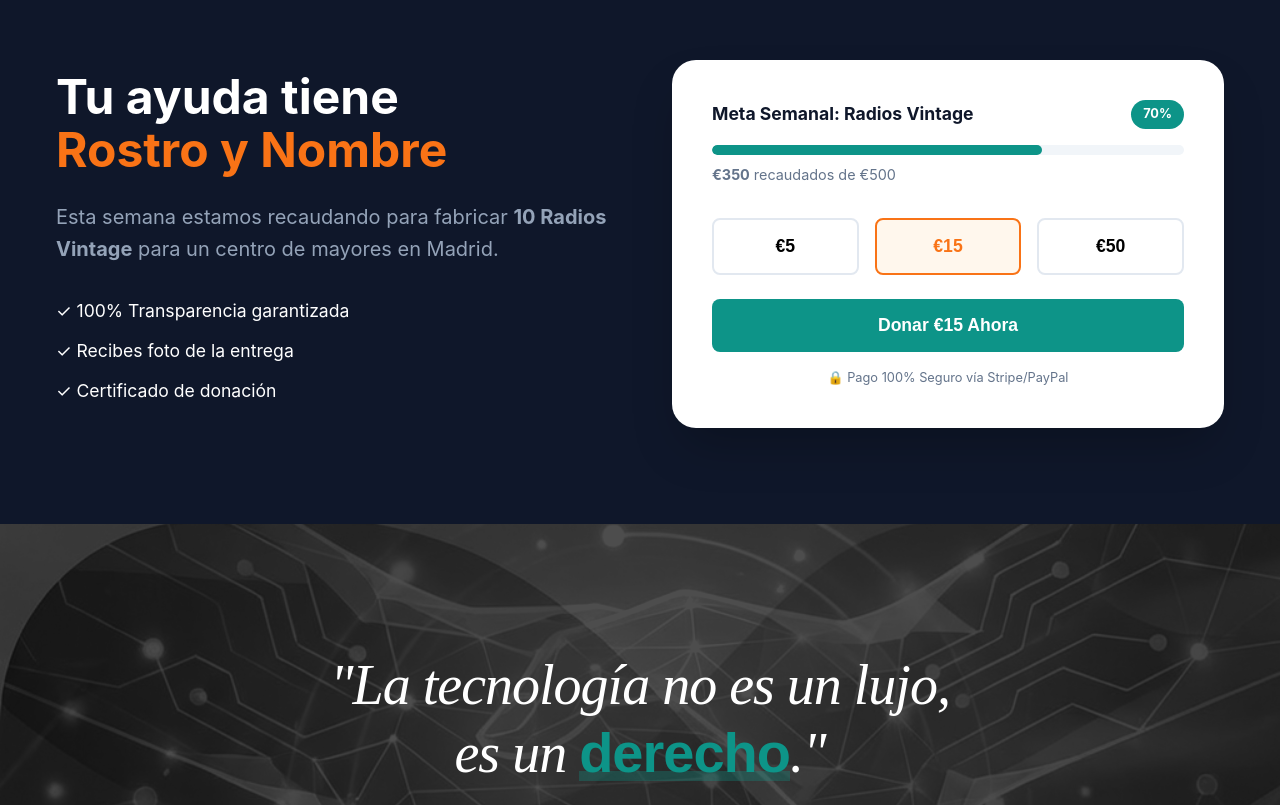
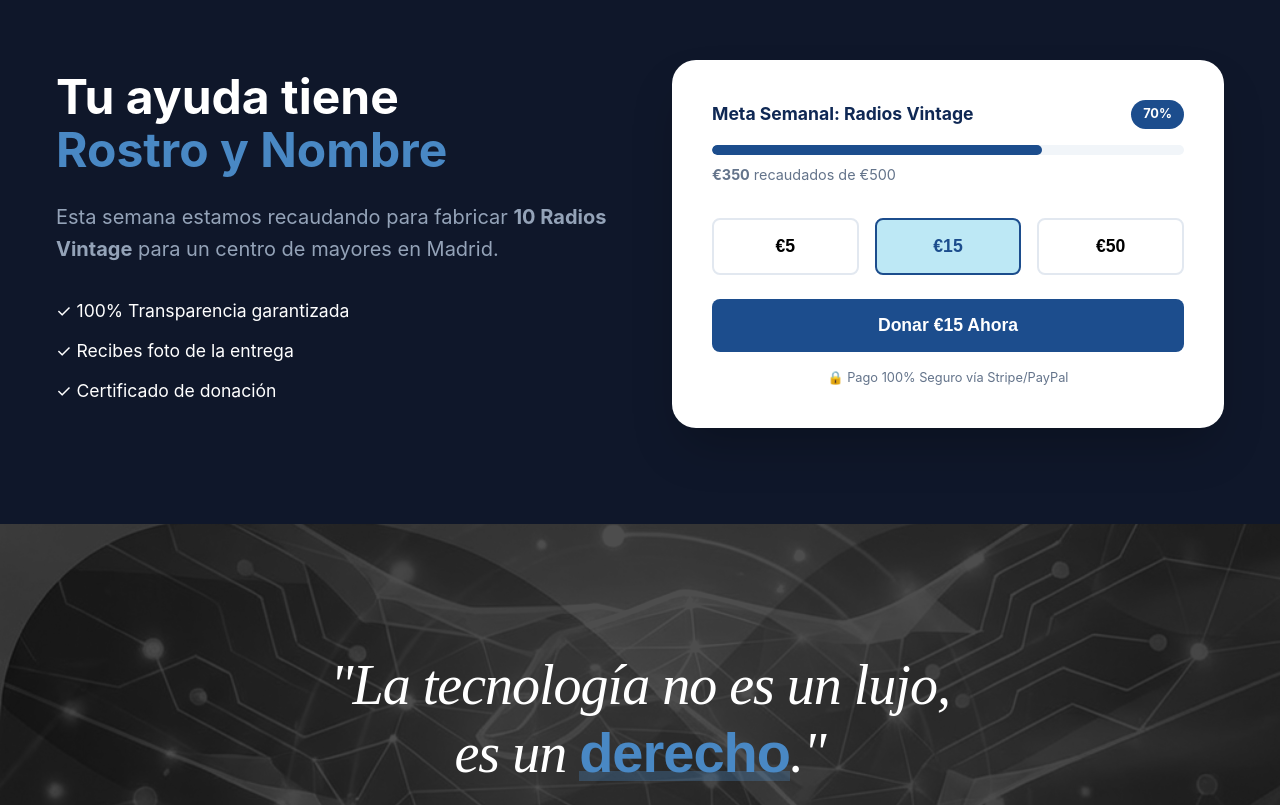
Before and after one commit to aldorusso/human-hack, a SvelteKit app: page / in a window 1280 px wide. Shown: the part 2860-3665 px from the top of the page. Built offline with nearby package versions, Linux system fonts and the light colour scheme.

Commit message:
style: apply new color palette (#0F2854, #1C4D8D, #4988C4, #BDE8F5)

```diff
--- a/src/app.css
+++ b/src/app.css
@@ -1,15 +1,17 @@
 /* Global Variables */
 :root {
-    --color-primary: #0d9488; /* Teal 600 */
-    --color-primary-dark: #0f766e; /* Teal 700 */
-    --color-secondary: #f97316; /* Orange 500 */
-    --color-secondary-dark: #ea580c; /* Orange 600 */
+    --color-primary: #1C4D8D;
+    --color-primary-dark: #0F2854;
+    --color-secondary: #4988C4;
+    --color-accent: #BDE8F5;
 
-    --color-bg: #f8fafc; /* Slate 50 */
+    --color-bg: #f8fafc;
+    /* Let's keep a very light neutral bg for readability */
     --color-surface: #ffffff;
 
-    --color-text: #0f172a; /* Slate 900 */
-    --color-text-muted: #64748b; /* Slate 500 */
+    --color-text: #0F2854;
+    /* Using the dark navy for text for better harmony */
+    --color-text-muted: #64748b;
 
     --font-heading: 'Inter', system-ui, sans-serif;
     --font-body: 'Inter', system-ui, sans-serif;
@@ -24,7 +26,9 @@
 }
 
 /* Reset & Base */
-*, *::before, *::after {
+*,
+*::before,
+*::after {
     box-sizing: border-box;
     margin: 0;
     padding: 0;
@@ -68,6 +72,7 @@ img {
     background-color: var(--color-primary);
     color: white;
 }
+
 .btn-primary:hover {
     background-color: var(--color-primary-dark);
 }
@@ -76,16 +81,31 @@ img {
     background-color: var(--color-secondary);
     color: white;
 }
+
 .btn-secondary:hover {
-    background-color: var(--color-secondary-dark);
+    background-color: var(--color-primary);
+    /* Using the primary blue for hover highlight */
 }
 
-h1, h2, h3 {
+h1,
+h2,
+h3 {
     font-family: var(--font-heading);
     line-height: 1.2;
     margin-bottom: var(--spacing-md);
 }
 
-h1 { font-size: 2.5rem; font-weight: 800; }
-h2 { font-size: 2rem; font-weight: 700; }
-h3 { font-size: 1.5rem; font-weight: 600; }
+h1 {
+    font-size: 2.5rem;
+    font-weight: 800;
+}
+
+h2 {
+    font-size: 2rem;
+    font-weight: 700;
+}
+
+h3 {
+    font-size: 1.5rem;
+    font-weight: 600;
+}
--- a/src/routes/+page.svelte
+++ b/src/routes/+page.svelte
@@ -176,7 +176,7 @@
    .section-header { margin-bottom: 4rem; text-align: center;}
    .section-header h2 { font-size: 2.5rem; color: var(--color-primary-dark); margin-bottom: 0.5rem; }
    .section-header p { font-size: 1.25rem; color: var(--color-text-muted); }
-   .bg-gradient { background: linear-gradient(180deg, #f8fafc 0%, #eef2ff 100%); }
+   .bg-gradient { background: linear-gradient(180deg, #f8fafc 0%, var(--color-accent) 100%); }
 
    /* MANIFESTO REDESIGN */
    .manifesto-section {
@@ -215,7 +215,7 @@
    }
 
    .highlight-text {
-       color: var(--color-primary);
+       color: var(--color-secondary);
        font-style: normal;
        font-weight: 800;
        font-family: sans-serif; /* Contrast */
@@ -226,7 +226,7 @@
        content: '';
        position: absolute;
        bottom: 5px; left: 0; width: 100%; height: 10px;
-       background: var(--color-primary);
+       background: var(--color-secondary);
        opacity: 0.3;
        z-index: -1;
    }
@@ -281,7 +281,7 @@
    .hero-overlay {
        position: absolute;
        inset: 0;
-       background: linear-gradient(90deg, rgba(15,23,42,0.9) 0%, rgba(15,23,42,0.6) 100%);
+       background: linear-gradient(90deg, rgba(15,35,84,0.95) 0%, rgba(15,35,84,0.6) 100%);
    }
    .hero-content {
        position: relative;
@@ -296,7 +296,7 @@
        font-weight: 800;
    }
    .gradient-text {
-       background: linear-gradient(135deg, #2dd4bf 0%, #38bdf8 100%);
+       background: linear-gradient(135deg, var(--color-secondary) 0%, var(--color-accent) 100%);
        -webkit-background-clip: text;
        -webkit-text-fill-color: transparent;
    }
@@ -371,7 +371,7 @@
        position: relative;
        width: 80px; height: 80px;
        margin: 0 auto 1.5rem;
-       background: radial-gradient(circle at center, rgba(45, 212, 191, 0.2) 0%, transparent 70%);
+       background: radial-gradient(circle at center, rgba(73, 136, 196, 0.2) 0%, transparent 70%);
        display: flex; align-items: center; justify-content: center;
    }
    .icon { font-size: 3rem; }
@@ -463,10 +463,8 @@
        cursor: pointer;
        transition: all 0.2s;
    }
-   .donation-btn:hover, .donation-btn.active { border-color: var(--color-secondary); color: var(--color-secondary); background: #fff7ed; }
+   .donation-btn:hover, .donation-btn.active { border-color: var(--color-primary); color: var(--color-primary); background: var(--color-accent); }
 
    .btn-block { width: 100%; display: block; }
    .secure-note { text-align: center; font-size: 0.8rem; color: var(--color-text-muted); margin-top: 1rem; }
-
-
 </style>
--- a/src/routes/authors/[id]/+page.svelte
+++ b/src/routes/authors/[id]/+page.svelte
@@ -103,7 +103,7 @@
 
     .header-band {
         height: 200px;
-        background: linear-gradient(135deg, #0f172a 0%, #1e293b 100%);
+        background: linear-gradient(135deg, var(--color-primary-dark) 0%, var(--color-primary) 100%);
     }
 
     .main-content {
--- a/src/routes/projects/+page.svelte
+++ b/src/routes/projects/+page.svelte
@@ -156,7 +156,7 @@
     .search-input:focus {
         outline: none;
         border-color: var(--color-primary);
-        box-shadow: 0 0 0 3px rgba(13, 148, 136, 0.1);
+        box-shadow: 0 0 0 3px rgba(28, 77, 141, 0.1);
     }
 
     .filter-row {
@@ -307,7 +307,7 @@
         font-size: 0.8rem;
         font-weight: 600;
     }
-    .tag.difficulty { background: #eff6ff; color: var(--color-primary); }
+    .tag.difficulty { background: var(--color-accent); color: var(--color-primary); }
     .tag.spec { background: #f1f5f9; color: var(--color-text-muted); }
 
     .author-credits {
--- a/src/routes/projects/[slug]/+page.svelte
+++ b/src/routes/projects/[slug]/+page.svelte
@@ -246,7 +246,7 @@
         align-items: center;
         border: 1px solid #e2e8f0;
     }
-    .bom-item .qty { font-weight: 700; color: var(--color-primary); background: rgba(13, 148, 136, 0.1); padding: 0.2rem 0.5rem; border-radius: 4px; font-size: 0.9rem; }
+    .bom-item .qty { font-weight: 700; color: var(--color-primary); background: var(--color-accent); padding: 0.2rem 0.5rem; border-radius: 4px; font-size: 0.9rem; }
     .bom-item .name { font-weight: 500; color: var(--color-text); }
 
     /* DOWNLOAD CARD */
```
